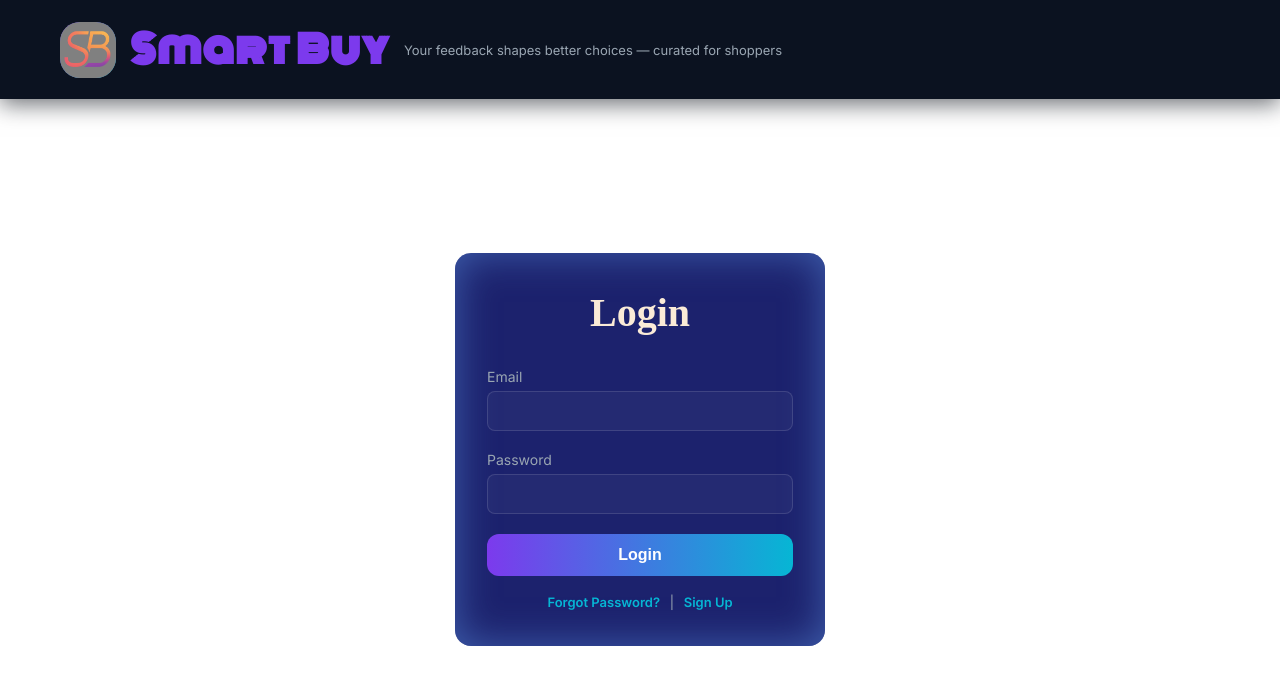
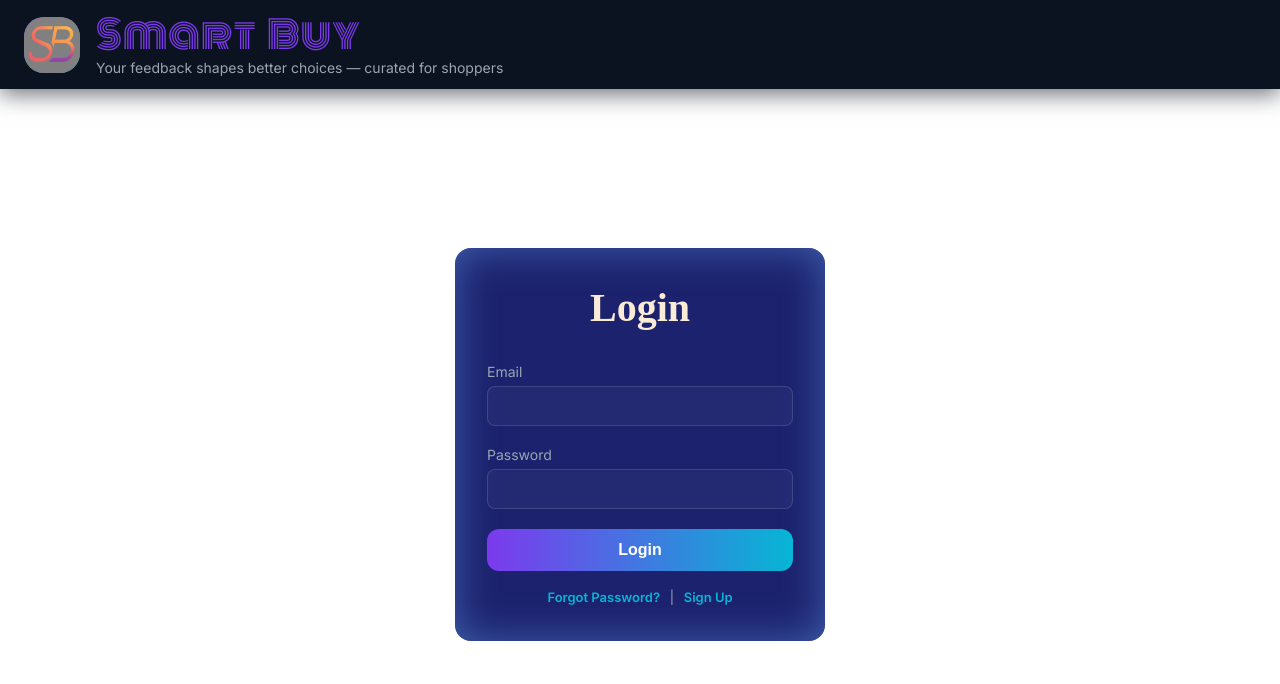
Before and after one commit to TrioProject-10/Smart-Buy-Main, a plain HTML site: page Login and Sign Up Page/Login.html in a window 1280 px wide. Drawn offline with Linux system fonts and the light colour scheme.

Commit message:
header update

```diff
--- a/Login and Sign Up Page/Login.html
+++ b/Login and Sign Up Page/Login.html
@@ -44,7 +44,7 @@
       margin-left: -50vw;
       position: relative;
       background: var(--card);
-      padding: 20px 36px;
+      padding: 14px 0 14px 0;
       display: flex;
       align-items: center;
       justify-content: space-between;
@@ -76,28 +76,36 @@
       overflow: hidden;
     }
 
-    .logo img {
-      width: 100%;
-      height: 100%;
-      object-fit: contain;
-      border-radius: 20px;
+.brand {
+  display: flex;
+  align-items: center;
+  gap: 16px;
+}
+
+.brand-text {
+  display: flex;
+  flex-direction: column;
+  justify-content: center;
+  line-height: 1.1;
 }
 
 .brand-title {
   font-family: 'Monoton', cursive;
   font-size: 38px;
+  font-weight: 400;
+  letter-spacing: 1px;
+  word-spacing: 5px;
+  margin: 0;
   color: var(--accent);
-      margin: 0;
-      letter-spacing: 1px;
-      user-select: none;
-      white-space: nowrap;
-    }
-     p.lead {
-      margin: 0;
-      color: var(--muted);
-      font-size: 13px;
 }
 
+.tagline {
+  font-family: Inter, Arial, sans-serif;
+  font-size: 14px;
+  color: var(--muted);
+  margin: 4px 0 0 0;
+  user-select: none;
+}
 
     main {
       flex-grow: 1;
@@ -196,9 +204,9 @@
     <div class="logo">
       <img src="/Images/generated-image.png"alt="Smart Buy Logo" style="background-color: gray; width:125%; height:125%; object-fit:contain; border-radius:20px;" />
     </div>
+    <div class="brand-text">
       <h1 class="brand-title">Smart Buy</h1>
-      <p class="lead">Your feedback shapes better choices — curated for shoppers</p>
-
+      <p class="tagline">Your feedback shapes better choices — curated for shoppers</p>
     </div>
   </header>
 
```
Lines whose indentation alone changed are shown as unchanged.
